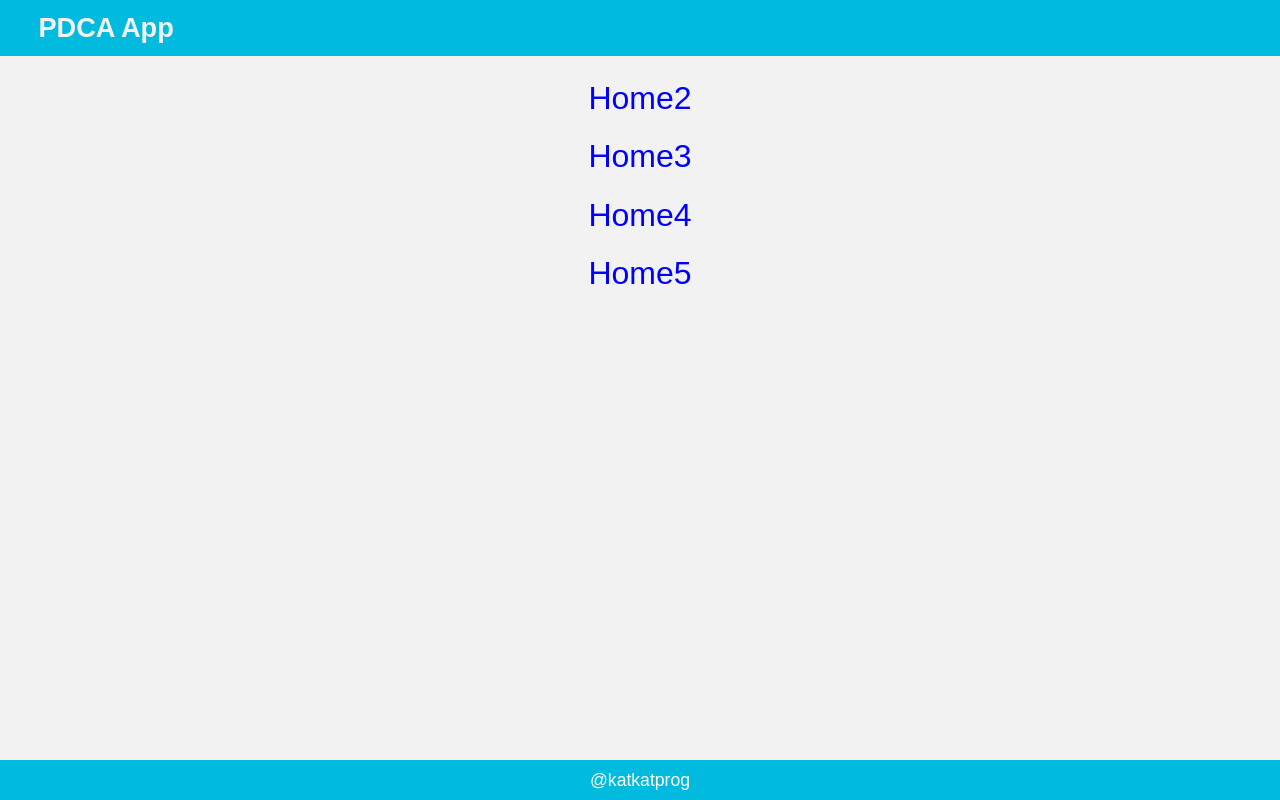
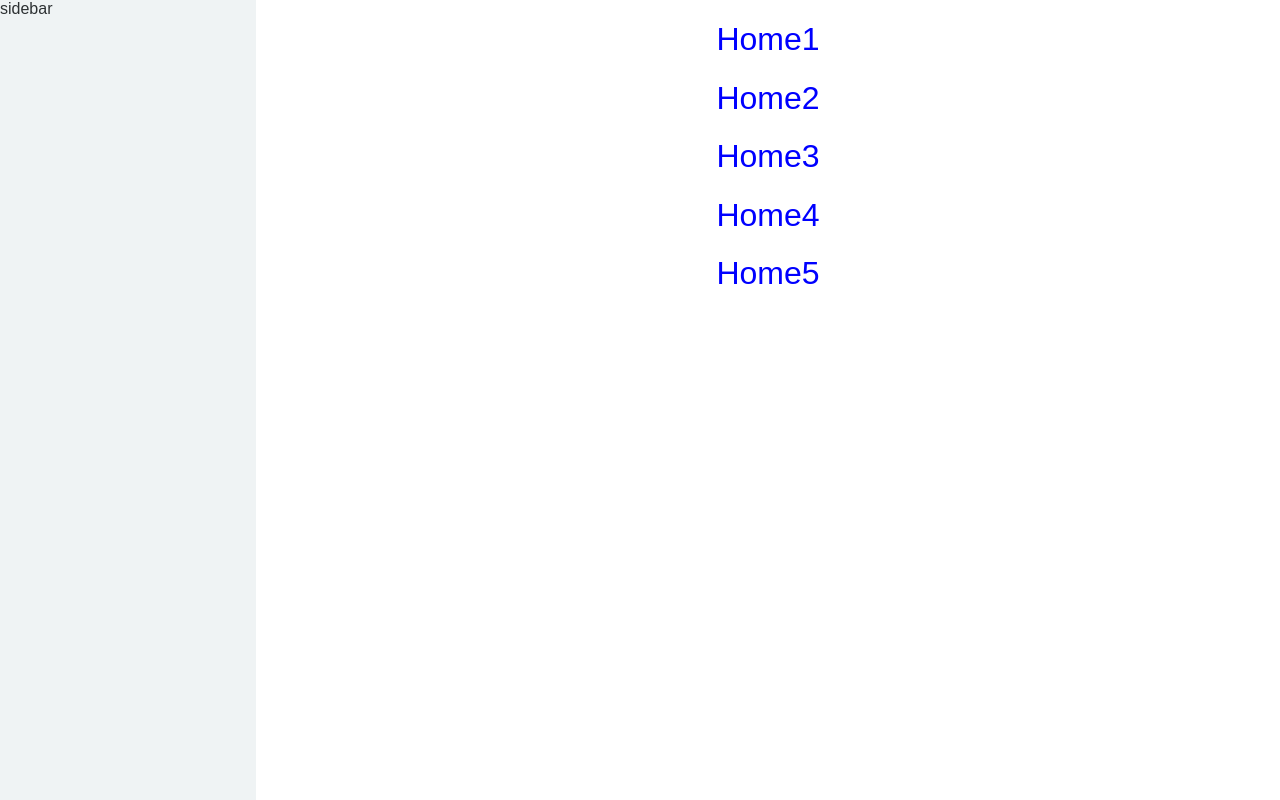
Before and after one commit to katkatprog/pdcaApp, a React (Create React App) app in the folder front/react_app/: page / in a window 1280 px wide. Built offline with nearby package versions, Linux system fonts and the light colour scheme.

Commit message:
サイドバー 大枠作成

```diff
--- a/front/react_app/public/style.css
+++ b/front/react_app/public/style.css
@@ -1,7 +1,7 @@
 html {
   font-family: sans-serif;
   font-size: 16px;
-  background-color: #F2F2F2;
+  background-color: white;
   color: #2d3133;
 }
 
--- a/front/react_app/src/components/Footer.tsx
+++ /dev/null
@@ -1,27 +0,0 @@
-import React from "react";
-import styled from "styled-components";
-
-const StyledFooter = styled.footer`
-  display: flex;
-  height: 5vh;
-  justify-content: center;
-  align-items: center;
-  background-color: #0bd;
-  color: white;
-  font-size: 1.1rem;
-
-  /* フッターを固定する */
-  position: fixed;
-  bottom: 0;
-  width: 100vw;
-`;
-
-const Footer = () => {
-  return (
-    <>
-      <StyledFooter>@katkatprog</StyledFooter>
-    </>
-  );
-};
-
-export default Footer;
--- a/front/react_app/src/components/Header.tsx
+++ /dev/null
@@ -1,41 +0,0 @@
-import React from "react";
-import styled from "styled-components";
-import { Link } from "react-router-dom";
-
-const StyledHeader = styled.header`
-  display: flex;
-  height: 7vh;
-  align-items: center;
-  background-color: #0bd;
-  color: #f2f2f2;
-  font-size: 1.1rem;
-  top: 0;
-
-  /* ヘッダーを固定する */
-  position: fixed;
-  width: 100vw;
-  z-index: 1;
-
-  h1 {
-    margin-left: 3vw;
-    font-size: 1.7rem;
-  }
-
-  a {
-    color: #f2f2f2;
-  }
-`;
-
-const Header = () => {
-  return (
-    <>
-      <StyledHeader>
-        <Link to="/">
-          <h1>PDCA App</h1>
-        </Link>
-      </StyledHeader>
-    </>
-  );
-};
-
-export default Header;
--- /dev/null
+++ b/front/react_app/src/components/Sidebar.tsx
@@ -0,0 +1,14 @@
+import React from "react";
+import styled from "styled-components";
+
+const StyledSidebar = styled.aside`
+  background-color: #eff3f4;
+  flex: 1;
+  min-height: 100vh;
+`;
+
+const Sidebar = () => {
+  return <StyledSidebar>sidebar</StyledSidebar>;
+};
+
+export default Sidebar;
--- a/front/react_app/src/components/layout/Layout.tsx
+++ b/front/react_app/src/components/layout/Layout.tsx
@@ -1,7 +1,6 @@
 import React from "react";
 import styled from "styled-components";
-import Footer from "../Footer";
-import Header from "../Header";
+import Sidebar from "../Sidebar";
 
 interface MainProps {
   children: React.ReactNode;
@@ -9,14 +8,20 @@ interface MainProps {
 
 const StyledMain = styled.main`
   text-align: center;
+  flex: 4;
+`;
+
+const StyledLayout = styled.div`
+  display: flex;
 `;
 
 const Layout = (props: MainProps) => {
   return (
     <>
-      <Header></Header>
-      <StyledMain>{props.children}</StyledMain>
-      <Footer></Footer>
+      <StyledLayout>
+        <Sidebar></Sidebar>
+        <StyledMain>{props.children}</StyledMain>
+      </StyledLayout>
     </>
   );
 };
```
